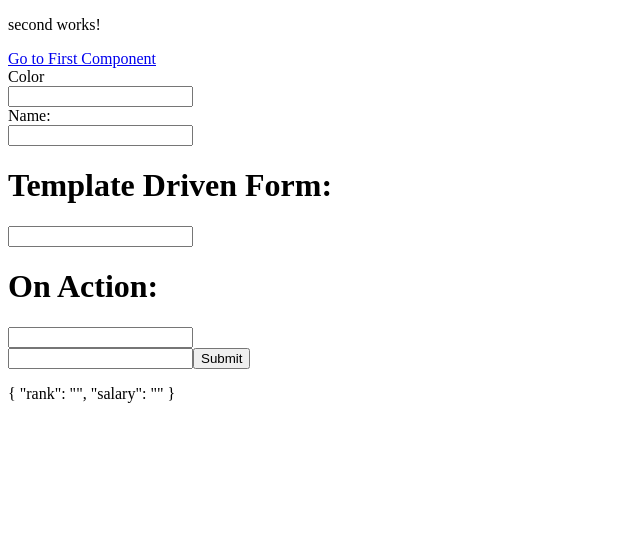
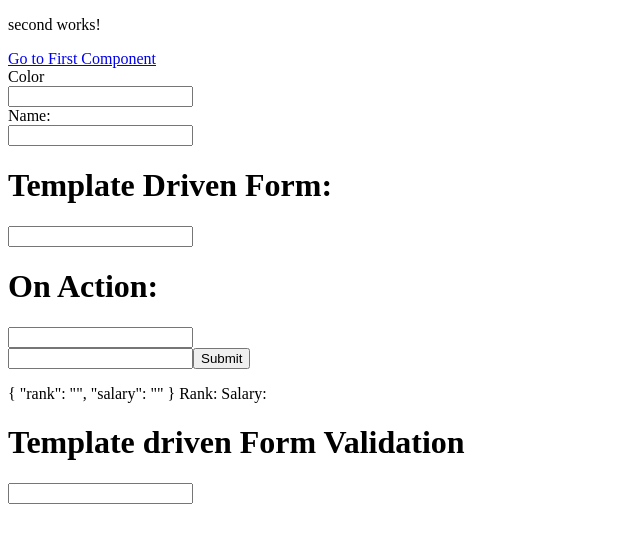
Before and after one commit to irfan-rumon/Angular-Basics, an Angular app: page /s in a window 1280 px wide. Shown: the top 542 px of the page, without its empty margins (0-640 px from the left). Built offline with nearby package versions, Linux system fonts and the light colour scheme.

Commit message:
Add from validation in template driven form

```diff
--- a/src/app/components/second/second.component.html
+++ b/src/app/components/second/second.component.html
@@ -33,4 +33,25 @@
 
 <p>
   {{ myForm.value | json }}
+  Rank: {{ myForm.value.rank }} Salary: {{ myForm.value.salary }}
 </p>
+
+<h1>Template driven Form Validation</h1>
+
+<input
+  type="text"
+  name="rank"
+  #rank="ngModel"
+  [(ngModel)]="employee.rank"
+  minlength="3"
+  maxlength="6"
+  required
+/>
+
+<div *ngIf="rank.invalid && (rank.dirty || rank.touched)" class="alert">
+  <div *ngIf="rank.errors?.['required']">Rank required</div>
+  <div *ngIf="rank.errors?.['minlength']">Use at least 3 characters</div>
+  <div *ngIf="rank.errors?.['maxlength']">Use at most 6 characters</div>
+</div>
+
+{{ employee.rank }}
--- a/src/app/components/second/second.component.ts
+++ b/src/app/components/second/second.component.ts
@@ -1,5 +1,6 @@
 import { Component, OnInit } from '@angular/core';
 import { FormControl, FormGroup } from '@angular/forms';
+import { Employee } from '../../employee';
 
 @Component({
   selector: 'app-second',
@@ -17,7 +18,14 @@ export class SecondComponent implements OnInit {
     salary: new FormControl(''),
   });
 
-  constructor() {}
+  employee: Employee = {
+    rank: '',
+    salary: 0,
+  };
+
+  constructor() {
+    this.employee = {} as Employee;
+  }
 
   ngOnInit(): void {}
 
--- /dev/null
+++ b/src/app/employee.ts
@@ -0,0 +1,4 @@
+export interface Employee {
+  rank: string;
+  salary: number;
+}
```
